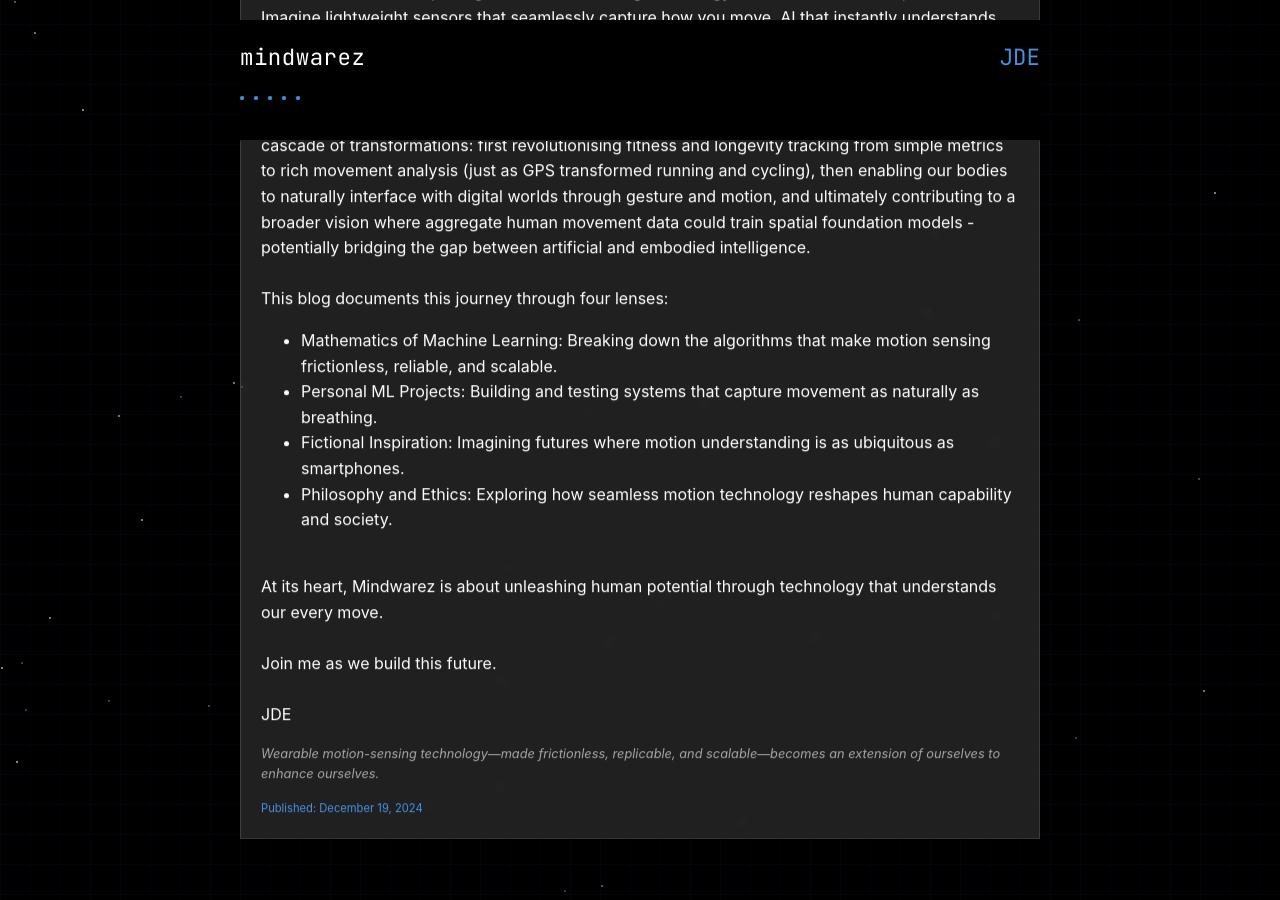
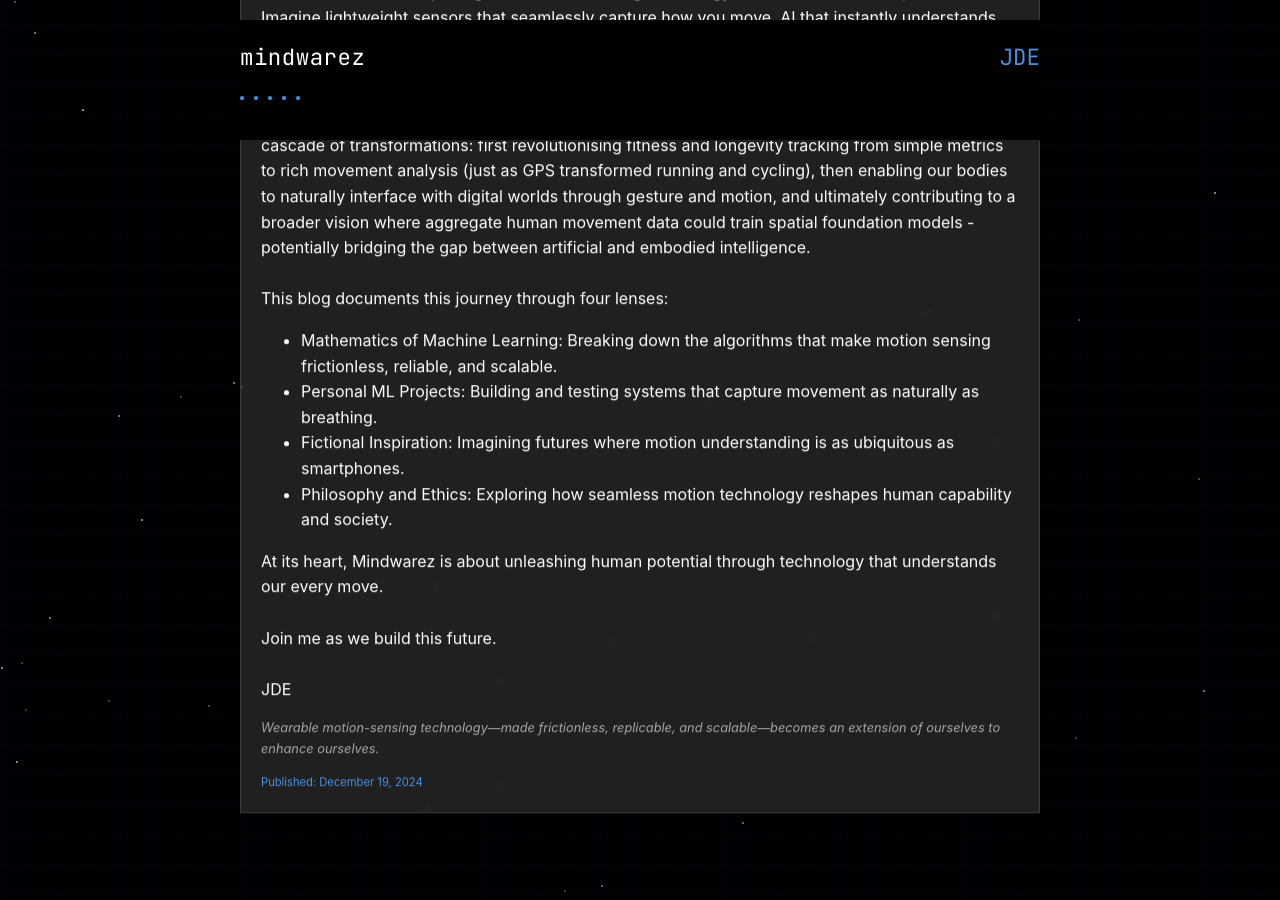
Before and after one commit to jamesbychance/mindwarez, a Jekyll site: the page built from _posts/2024-12-19-helloworld.md, in a window 1280 px wide and 900 px high, scrolled down 276 px. Built offline with Jekyll 4.4.1, drawn with Linux system fonts in a browser that asks for light colours.

```diff
--- a/_posts/2024-12-19-helloworld.md
+++ b/_posts/2024-12-19-helloworld.md
@@ -11,7 +11,7 @@ This blog documents this journey through four lenses:<br>
 - Mathematics of Machine Learning: Breaking down the algorithms that make motion sensing frictionless, reliable, and scalable.
 - Personal ML Projects: Building and testing systems that capture movement as naturally as breathing.
 - Fictional Inspiration: Imagining futures where motion understanding is as ubiquitous as smartphones.
-- Philosophy and Ethics: Exploring how seamless motion technology reshapes human capability and society.<br><br>
+- Philosophy and Ethics: Exploring how seamless motion technology reshapes human capability and society.<br>
 
 At its heart, Mindwarez is about unleashing human potential through technology that understands our every move.<br><br>
 Join me as we build this future.<br><br>
```
